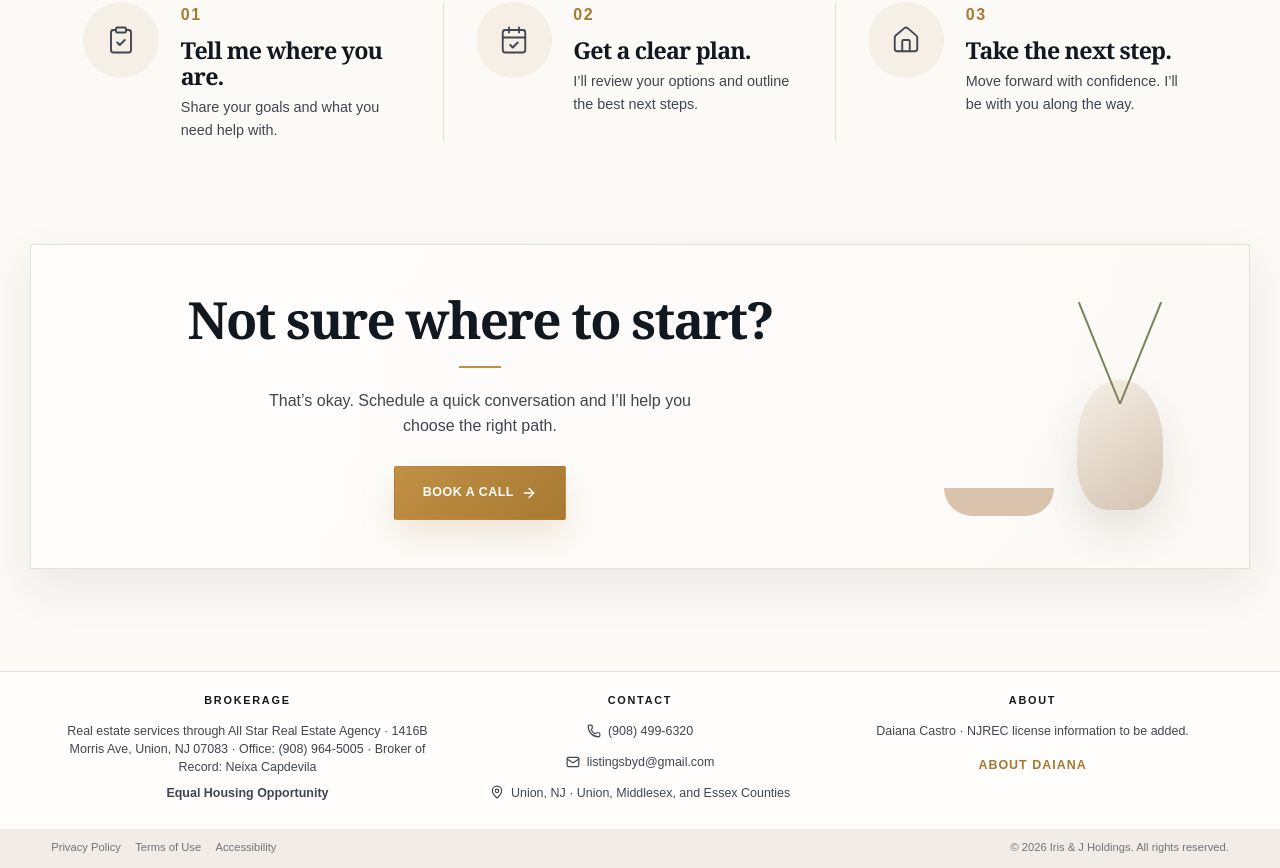
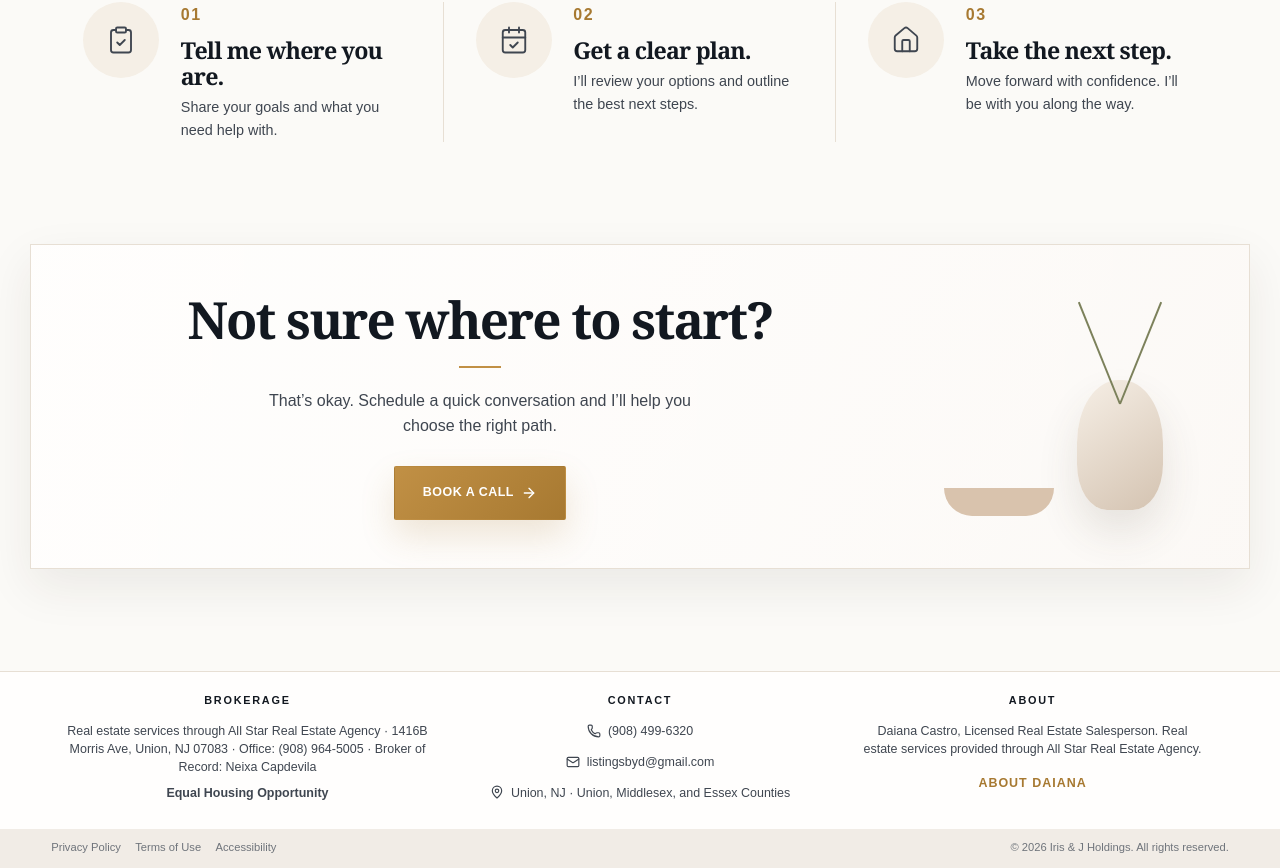
Before and after one commit to Emanuel628/Iris-and-J-Holdings, a React (Vite) app: page / in a window 1280 px wide. Shown: the part 2754-3622 px from the top of the page. Built offline with nearby package versions, Linux system fonts and the light colour scheme.

Commit message:
Replace footer license placeholder text

```diff
--- a/src/components/layout/Footer.tsx
+++ b/src/components/layout/Footer.tsx
@@ -23,7 +23,7 @@ function Footer() {
 
         <div className="footer-column footer-daiana">
           <h3>About</h3>
-          <p>Daiana Castro · NJREC license information to be added.</p>
+          <p>Daiana Castro, Licensed Real Estate Salesperson. Real estate services provided through All Star Real Estate Agency.</p>
           <a className="footer-about-link" href="/about">About Daiana</a>
         </div>
       </div>
```
